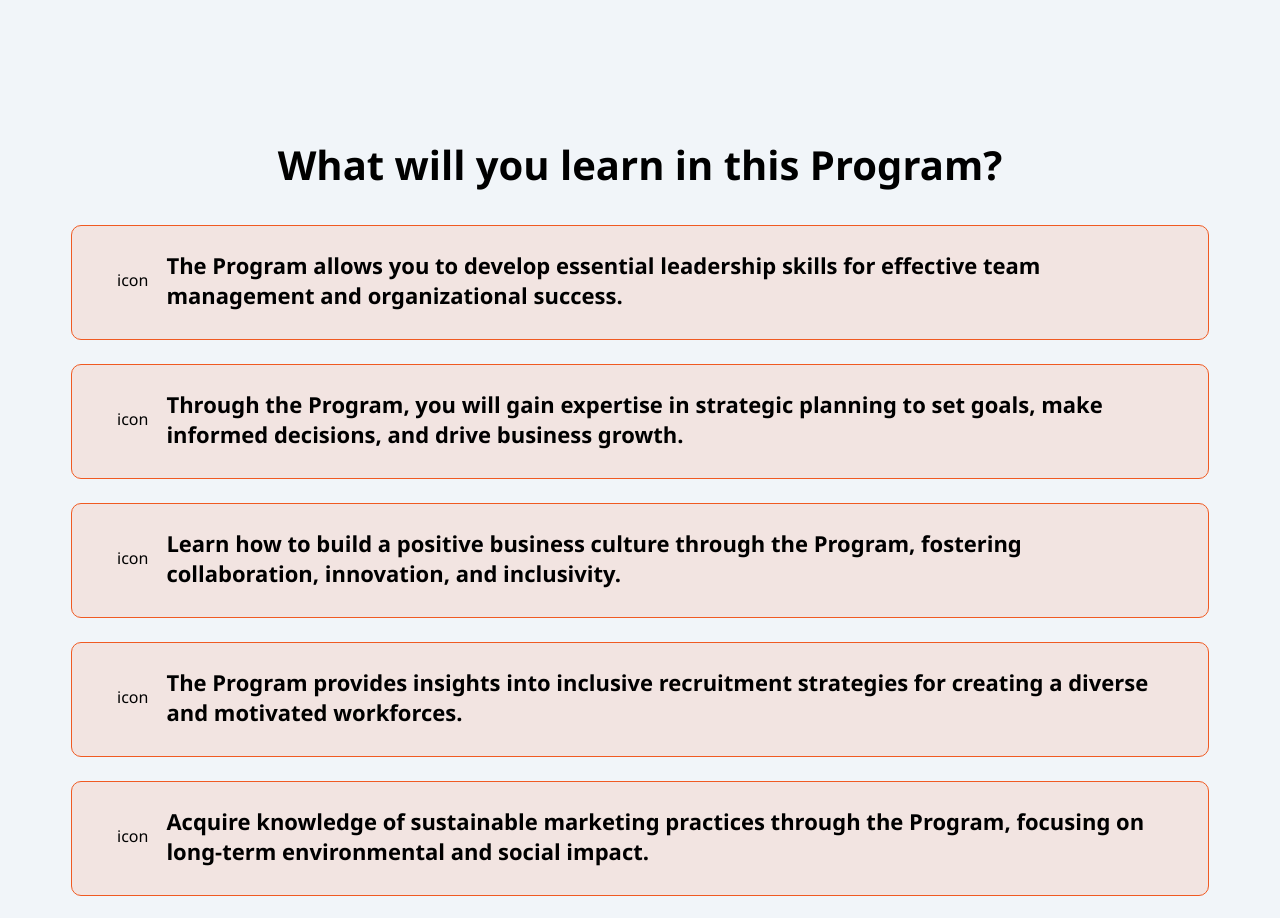
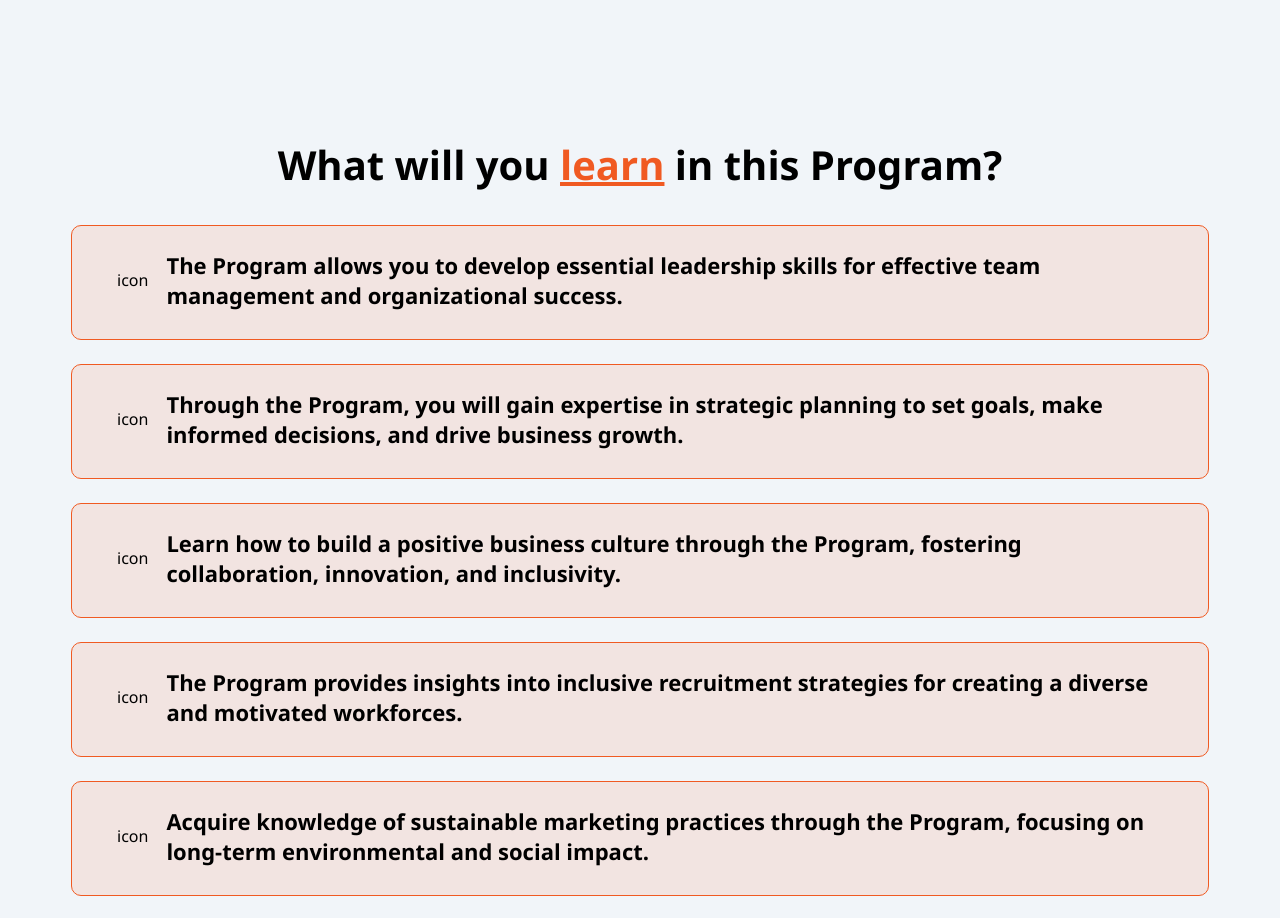
Before and after one commit to Taimur-DevOps/CHOOSE._ReactFrontend, a React (Create React App) app: page / in a window 1280 px wide. Shown: the part 1260-2178 px from the top of the page. Built offline with nearby package versions, Linux system fonts and the light colour scheme; a web font is replaced by a local one.

Commit message:
Update LearnProgramDetails.js

```diff
--- a/src/Sections/LearnProgramDetails.js
+++ b/src/Sections/LearnProgramDetails.js
@@ -18,7 +18,7 @@ const cards=[
       <div className="max-w-[1138px]  mx-auto  ">
         <div className="flex flex-col  flex-start">
           <div className="flex items-center justify-center py-[30px]">
-            <h1 className="text-[40px] leading-[60px] font-semibold">What will you learn in this Program?</h1>
+            <h1 className="text-[40px] leading-[60px] font-semibold">What will you <span className='text-primary underline'>learn</span> in this Program?</h1>
           </div>
 
        {   cards.map((item)=>{
```
